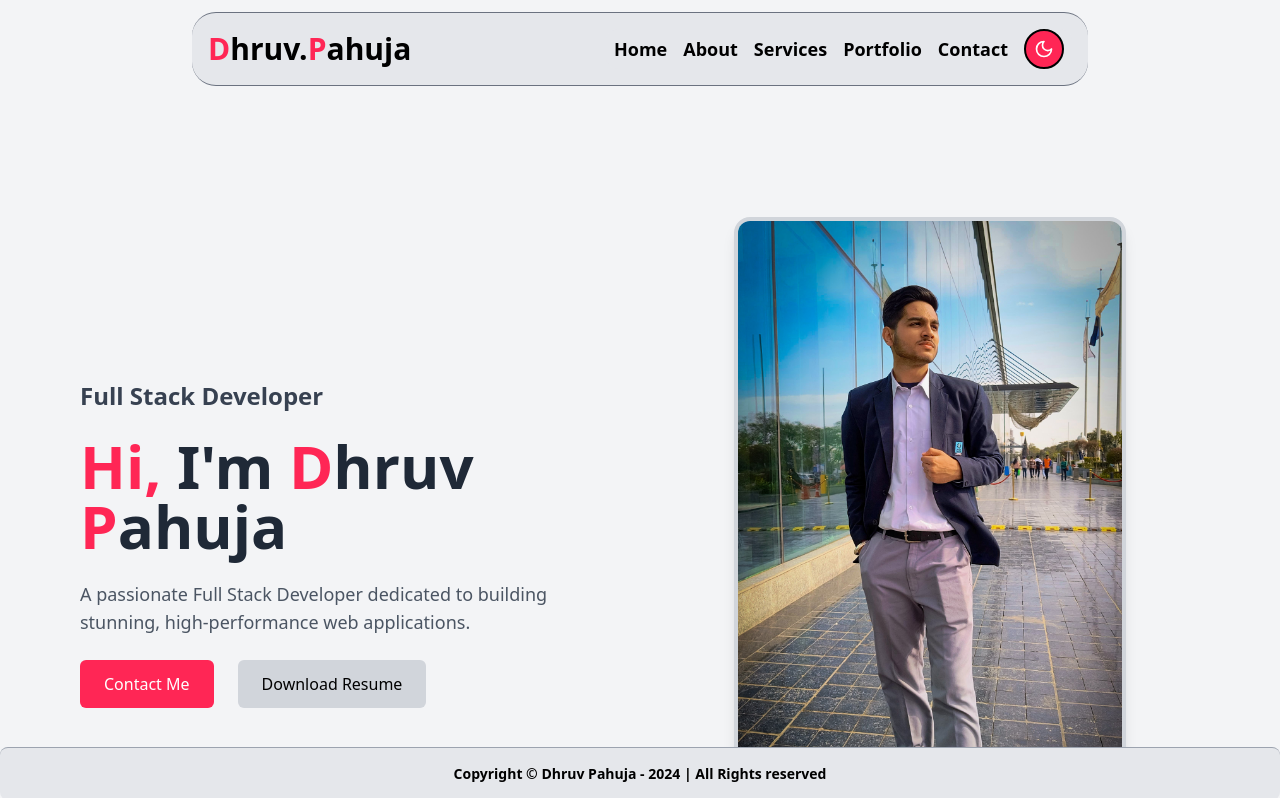
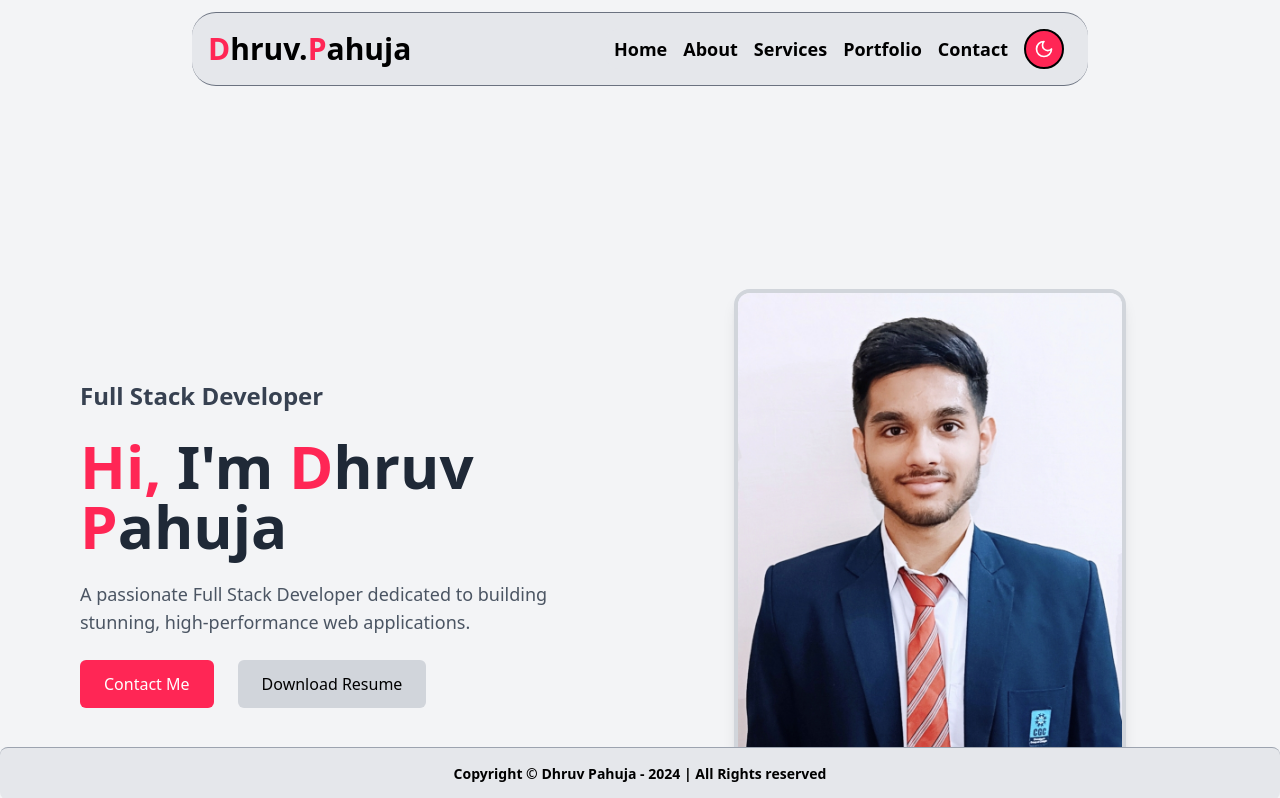
Before and after one commit to Dhruv-pahuja/Portfolio, a React (Vite) app in the folder frontend/: page / in a window 1280 px wide. Shown: the top 798 px of the page. Built offline with nearby package versions, Linux system fonts and the light colour scheme.

Commit message:
change image

```diff
--- a/frontend/src/components/Home.tsx
+++ b/frontend/src/components/Home.tsx
@@ -63,7 +63,7 @@ const Home: React.FC = () => {
           <div className="relative group">
             <div className="rounded-2xl overflow-hidden shadow-lg border-4 border-gray-300 dark:border-gray-700">
               <img
-                src="/Dhruv.jpg"
+                src="/Dhruv2.jpg"
                 alt="Dhruv"
                 className="w-72 md:w-96 h-auto object-cover transform group-hover:scale-105 transition-transform duration-500"
               />
```
Also changed, not shown: frontend/public/Dhruv2.jpg (added).
